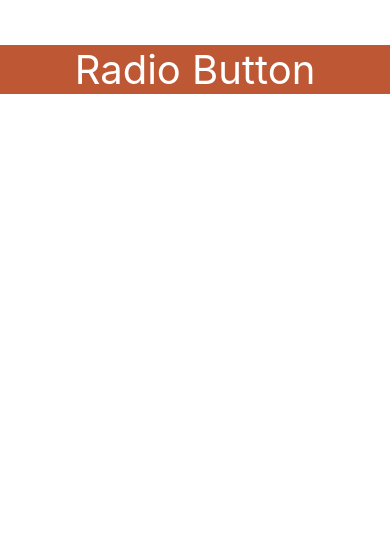
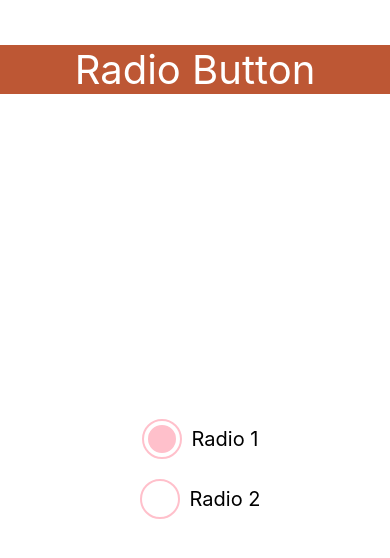
Before and after one commit to Nitishrestha/ExpoReactNative, a React Native app: screen / in a window 390 px wide. Shown: the top 558 px of the page. Built offline with nearby package versions, Linux system fonts and the light colour scheme.

Commit message:
created custom radio button

```diff
--- a/App.js
+++ b/App.js
@@ -1,9 +1,35 @@
-import { FlatList, StyleSheet, Text, View } from "react-native";
+import { useState } from "react";
+import { StyleSheet, Text, TouchableOpacity, View } from "react-native";
 
 const App = () => {
+  const [selectedRadio, setSelectedRadio] = useState(1);
   return (
-    <View>
-      <Text style={styles.title}>Radio Button</Text>
+    <View style={{ flex: 1 }}>
+      <View>
+        <Text style={styles.title}>Radio Button</Text>
+      </View>
+      <View style={styles.main}>
+        <TouchableOpacity onPress={() => setSelectedRadio(1)}>
+          <View style={styles.radioWrapper}>
+            <View style={styles.radio}>
+              {selectedRadio === 1 ? (
+                <View style={styles.radioBG}></View>
+              ) : null}
+            </View>
+            <Text style={styles.radioText}>Radio 1</Text>
+          </View>
+        </TouchableOpacity>
+        <TouchableOpacity onPress={() => setSelectedRadio(2)}>
+          <View style={styles.radioWrapper}>
+            <View style={styles.radio}>
+              {selectedRadio === 2 ? (
+                <View style={styles.radioBG}></View>
+              ) : null}
+            </View>
+            <Text style={styles.radioText}>Radio 2</Text>
+          </View>
+        </TouchableOpacity>
+      </View>
     </View>
   );
 };
@@ -16,6 +42,30 @@
     textAlign: "center",
     backgroundColor: "#bd5734",
   },
+  main: {
+    flex: 1,
+    alignItems: "center",
+    justifyContent: "center",
+  },
+  radioText: { fontSize: 20 },
+  radio: {
+    height: 40,
+    width: 40,
+    borderColor: "pink",
+    borderWidth: 2,
+    borderRadius: 20,
+    margin: 10,
+  },
+  radioWrapper: { flexDirection: "row", alignItems: "center" },
+  radioBG: {
+    height: 28,
+    width: 28,
+    borderWidth: 2,
+    backgroundColor: "pink",
+    borderColor: "pink",
+    margin: 4,
+    borderRadius: 20,
+  },
 });
 
 export default App;
```
